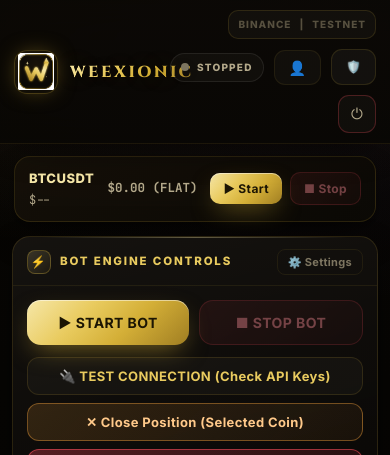
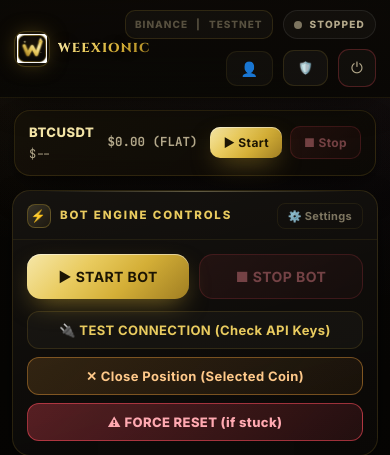
Before and after one commit to studyinnlanguage/bot, a Flask app: page / in a window 390 px wide. Shown: the top 455 px of the page. Run offline with Flask 3, Linux system fonts and the light colour scheme; data that the repository does not hold is empty.

Commit message:
fix(ui): topbar wordmark collision on narrow screens (<=380px)

```diff
--- a/bot-engine/static/css/style.css
+++ b/bot-engine/static/css/style.css
@@ -1028,6 +1028,17 @@ footer a:hover { color: var(--gold-mid) !important; }
   .exchange-toggle { grid-template-columns: 1fr; }
   .mob-quick-btn-group .btn-ref-mob { display: none; }
 }
+@media (max-width: 430px) {
+  .brand { gap: 8px; }
+  .logo-wrapper { width: 36px; height: 36px; flex-basis: 36px; border-radius: 11px; }
+  .brand-text h1 { font-size: 13px; letter-spacing: 0.09em; }
+  .topbar { gap: 8px; }
+}
+@media (max-width: 380px) {
+  .brand-text h1 { font-size: 12px; letter-spacing: 0.05em; }
+  .status-pill { padding: 5px 8px; font-size: 9px; gap: 5px; }
+  .btn-account { padding: 7px 9px; }
+}
 
 /* Reduced motion */
 @media (prefers-reduced-motion: reduce) {
```
